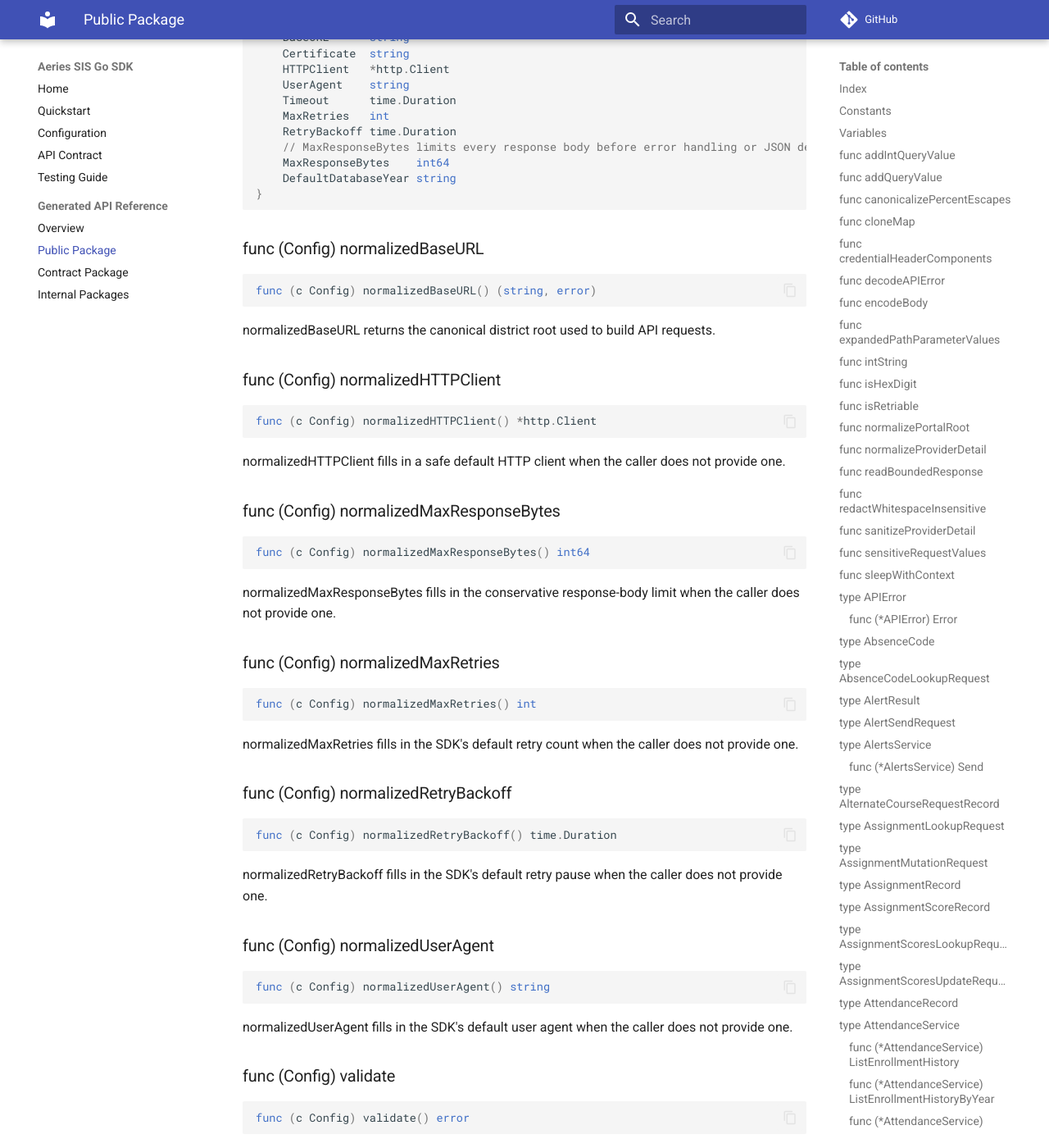
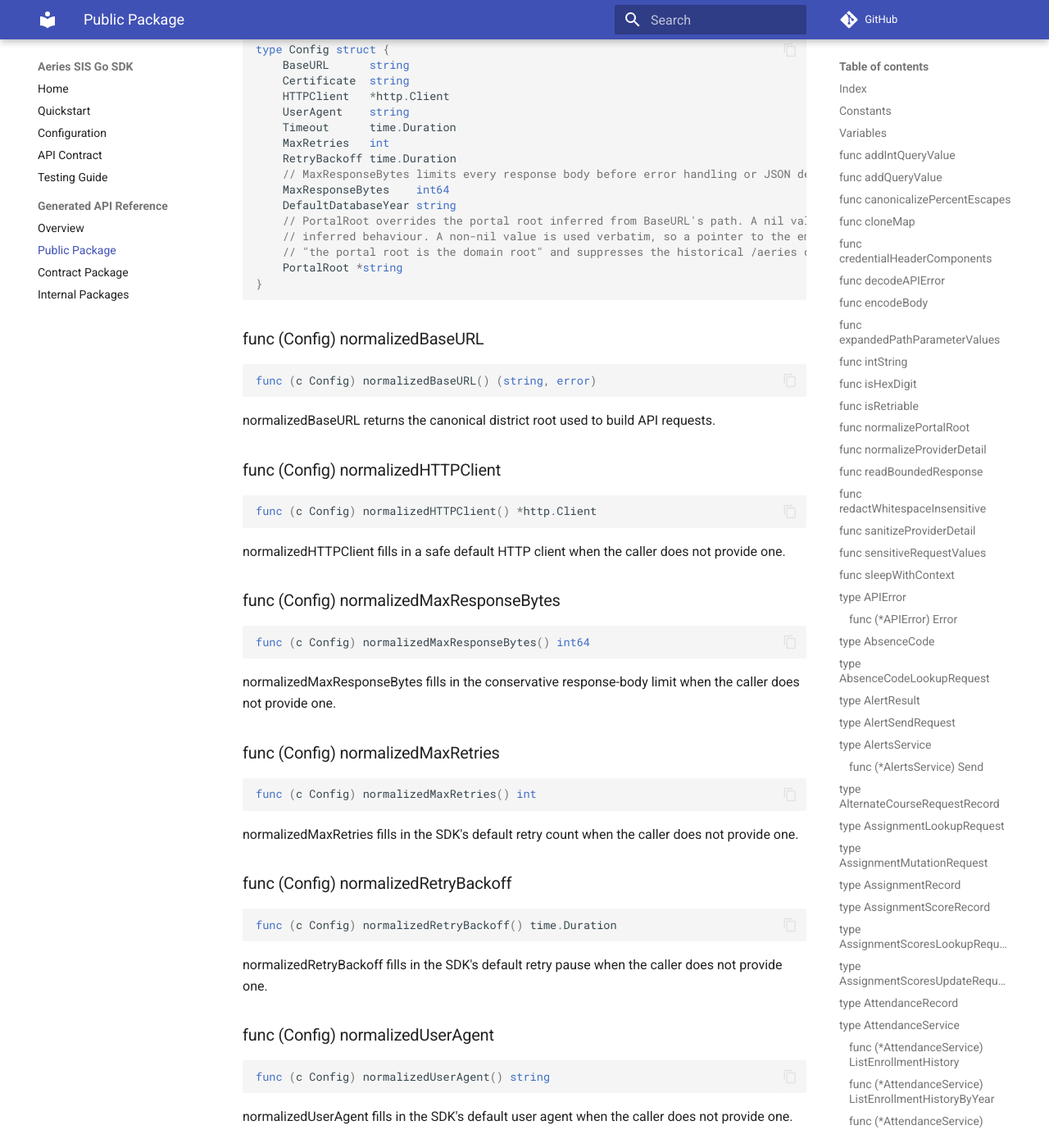
Before and after one commit to herooftimeandspace/aeries-sis-sdk-golang, an MkDocs documentation site: the page built from docs/reference/aeries.md, in a window 1280 px wide and 1400 px high, scrolled down 24967 px. Shown: the whole window at 82% size. Built offline with MkDocs 1.6.1 and Material for MkDocs 9.7.7, drawn with Linux system fonts in a browser that asks for light colours; comment, search, counter and statistics services are not loaded; some of the changed text lies outside the part shown.

Commit message:
Regenerate the API reference for PortalRoot and the 0.1.1 user agent
The ci workflow runs make docs-generate and then git diff --exit-code, so the
checked-in reference pages are drift-checked rather than merely a convenience
copy. Pick up the PortalRoot field, the portalRoot helper, and the bumped
default user agent.

Co-Authored-By: Claude Opus 5 <noreply@anthropic.com>

````diff
--- a/docs/reference/aeries.md
+++ b/docs/reference/aeries.md
@@ -87,6 +87,7 @@ The package is intentionally organized around plain\-language service groups so
   - [func \(c Config\) normalizedMaxRetries\(\) int](<#Config.normalizedMaxRetries>)
   - [func \(c Config\) normalizedRetryBackoff\(\) time.Duration](<#Config.normalizedRetryBackoff>)
   - [func \(c Config\) normalizedUserAgent\(\) string](<#Config.normalizedUserAgent>)
+  - [func \(c Config\) portalRoot\(rawPath string\) \(string, error\)](<#Config.portalRoot>)
   - [func \(c Config\) validate\(\) error](<#Config.validate>)
 - [type ConfigError](<#ConfigError>)
   - [func \(e \*ConfigError\) Error\(\) string](<#ConfigError.Error>)
@@ -969,6 +970,10 @@ type Config struct {
     // MaxResponseBytes limits every response body before error handling or JSON decoding. Zero uses the 32 MiB default.
     MaxResponseBytes    int64
     DefaultDatabaseYear string
+    // PortalRoot overrides the portal root inferred from BaseURL's path. A nil value keeps the
+    // inferred behaviour. A non-nil value is used verbatim, so a pointer to the empty string means
+    // "the portal root is the domain root" and suppresses the historical /aeries default entirely.
+    PortalRoot *string
 }
 ```
 
@@ -1025,6 +1030,15 @@ func (c Config) normalizedUserAgent() string
 ```
 
 normalizedUserAgent fills in the SDK's default user agent when the caller does not provide one.
+
+<a name="Config.portalRoot"></a>
+### func \(Config\) portalRoot
+
+```go
+func (c Config) portalRoot(rawPath string) (string, error)
+```
+
+portalRoot resolves the portal root to use for the supplied BaseURL path, honouring an explicit Config.PortalRoot override and applying the historical /aeries default only when the caller supplied no path at all.
 
 <a name="Config.validate"></a>
 ### func \(Config\) validate
````
Also changed, not shown: other parts of docs/reference/aeries.md (+1 -1 lines).
